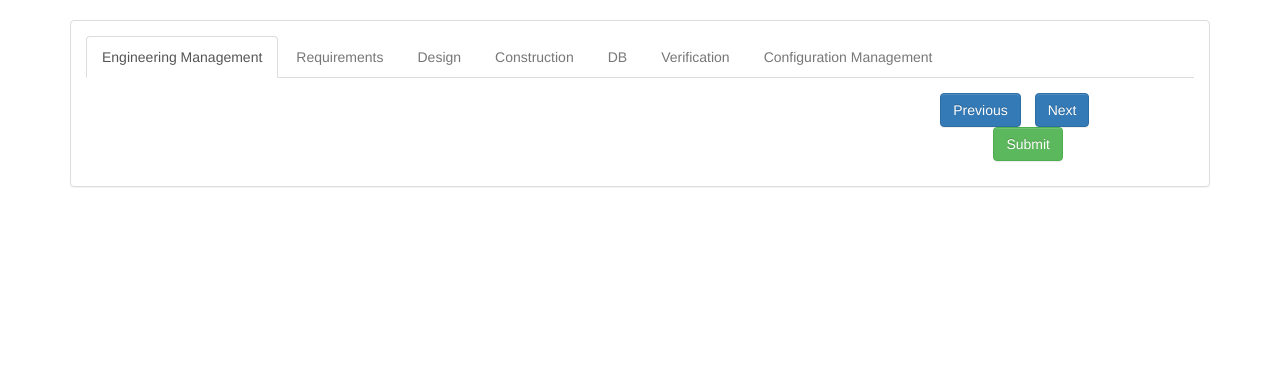
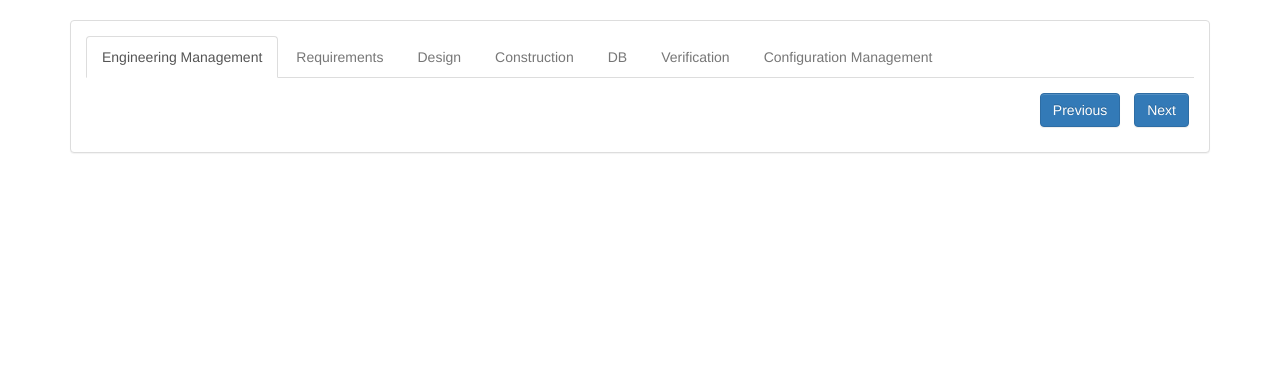
Before and after one commit to OlegSliusar/student_grades, a Django app: page / in a window 1280 px wide. Shown: the part 52-438 px from the top of the page. Run offline with Django 3.2, Linux system fonts and the light colour scheme; the visitor is signed in with stand-in values (Sample User, id 1); data comes from the database, SQL or seed files in the repository; data that the repository does not hold is empty; parts of the project's set-up code (start-up, migrations or seed data) failed here and were passed over; some libraries are stand-ins or nearby versions.

Commit message:
Last before demo

```diff
--- a/my_site/templates/questions.html
+++ b/my_site/templates/questions.html
@@ -1,4 +1,4 @@
-<form role="form" action="" method="post">
+
 <div class="tab-content">
 {% csrf_token %}
 
@@ -30,4 +30,3 @@
     </div>
 {% endfor %}
 </div>
-</form>
--- a/my_site/templates/stages.html
+++ b/my_site/templates/stages.html
@@ -36,9 +36,6 @@
               <li>
                 <a href="{% url 'stage_page' id_sec=section.id id_stg=next_stage.id %}"><input type="submit" value="Next" class="btn btn-primary"></a>
               </li>
-              <div class="col-sm-offset-2 col-sm-10">
-                <button type="submit" class="btn btn-success">Submit</button>
-              </div>
           </ul>
         </div>
       </form>
--- a/my_site/views.py
+++ b/my_site/views.py
@@ -38,8 +38,8 @@ def base(request, id_sec=1, id_stg=1):
                 answer.fGrade = grade
                 answer.save()
 
-                # Redirect to home (/)
-                return redirect('/')
+
+                return redirect('/section/{}/stage/{}'.format(id_sec, id_stg+1))
 
 
         return render(request, 'base.html', context=context)
```
Lines whose indentation alone changed are shown as unchanged.
